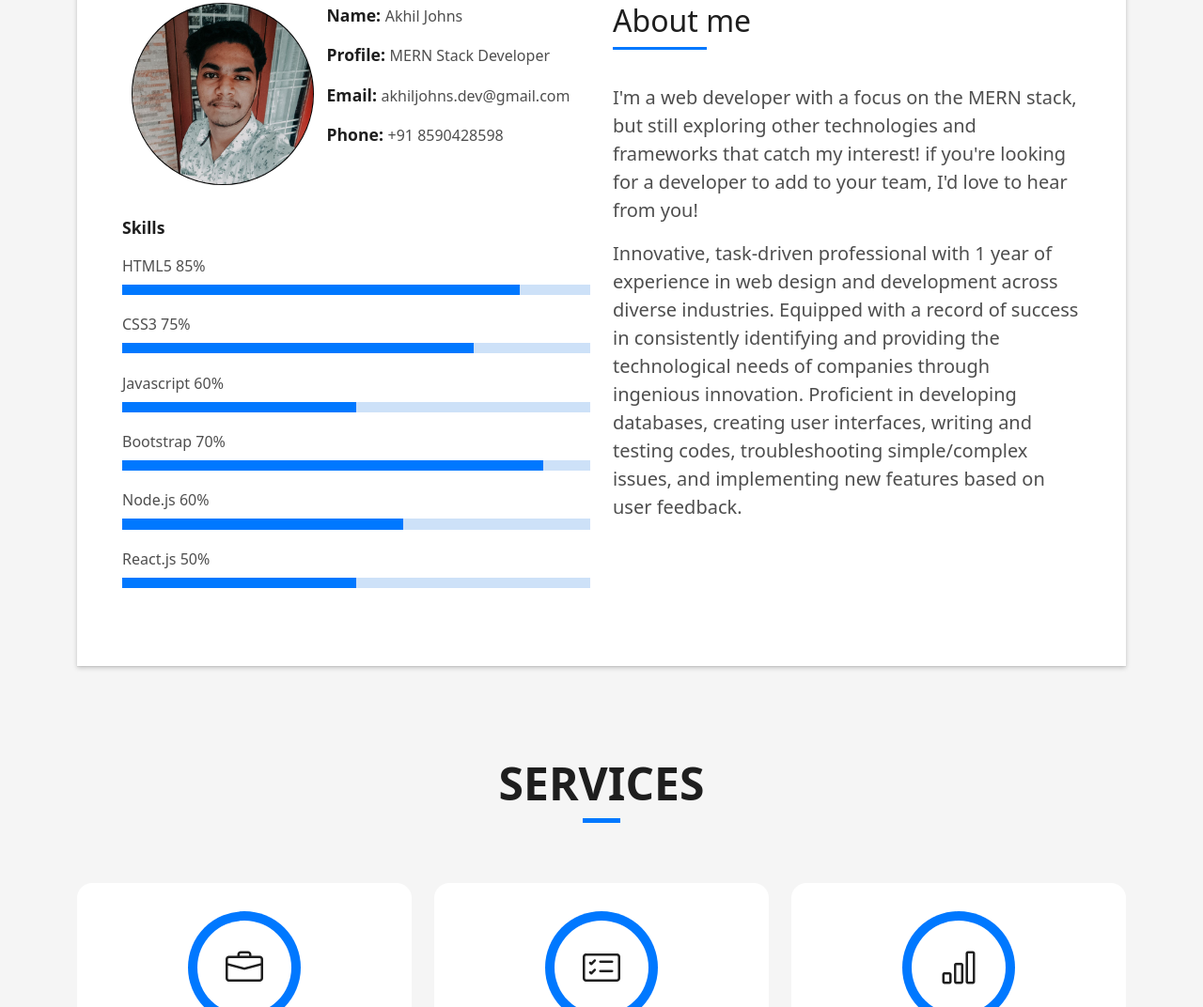
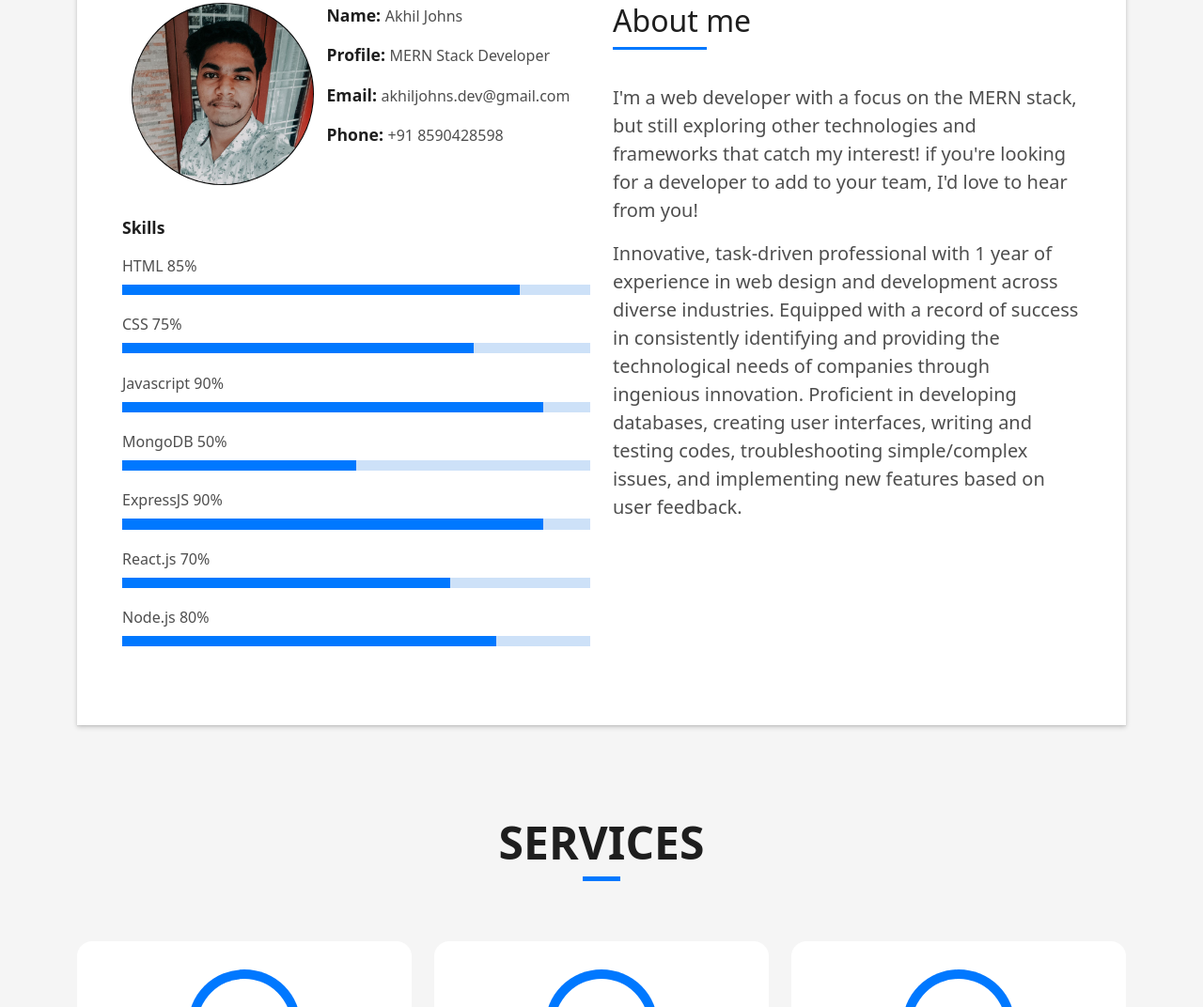
Before and after one commit to akhiljohns/Static-PortFolio, a website: page index.html in a window 1280 px wide. Shown: the part 925-1997 px from the top of the page at 94% size. Drawn offline with nearby package versions, Linux system fonts and the light colour scheme.

Commit message:
Added new tech

```diff
--- a/index.html
+++ b/index.html
@@ -102,29 +102,33 @@
                   </div>
                   <div class="skill-mf">
                     <p class="title-s">Skills</p>
-                    <span>HTML5</span> <span class="pull-right">85%</span>
+                    <span>HTML</span> <span class="pull-right">85%</span>
                     <div class="progress">
                       <div class="progress-bar" role="progressbar" style="width: 85%;" aria-valuenow="85" aria-valuemin="0" aria-valuemax="100"></div>
                     </div>
-                    <span>CSS3</span> <span class="pull-right">75%</span>
+                    <span>CSS</span> <span class="pull-right">75%</span>
                     <div class="progress">
                       <div class="progress-bar" role="progressbar" style="width: 75%" aria-valuenow="75" aria-valuemin="0" aria-valuemax="100"></div>
                     </div>
-                    <span>Javascript</span> <span class="pull-right">60%</span>
-                    <div class="progress">
-                      <div class="progress-bar" role="progressbar" style="width: 50%" aria-valuenow="50" aria-valuemin="0" aria-valuemax="100"></div>
-                    </div>
-                    <span>Bootstrap</span> <span class="pull-right">70%</span>
+                    <span>Javascript</span> <span class="pull-right">90%</span>
                     <div class="progress">
                       <div class="progress-bar" role="progressbar" style="width: 90%" aria-valuenow="90" aria-valuemin="0" aria-valuemax="100"></div>
                     </div>
-                    <span>Node.js</span> <span class="pull-right">60%</span>
+                    <span>MongoDB</span> <span class="pull-right">50%</span>
                     <div class="progress">
-                      <div class="progress-bar" role="progressbar" style="width: 60%" aria-valuenow="60" aria-valuemin="0" aria-valuemax="100"></div>
+                      <div class="progress-bar" role="progressbar" style="width: 50%" aria-valuenow="90" aria-valuemin="0" aria-valuemax="100"></div>
                     </div>
-                    <span>React.js</span> <span class="pull-right">50%</span>
+                    <span>ExpressJS</span> <span class="pull-right">90%</span>
                     <div class="progress">
-                      <div class="progress-bar" role="progressbar" style="width: 50%" aria-valuenow="50" aria-valuemin="0" aria-valuemax="100"></div>
+                      <div class="progress-bar" role="progressbar" style="width: 90%" aria-valuenow="90" aria-valuemin="0" aria-valuemax="100"></div>
+                    </div>
+                    <span>React.js</span> <span class="pull-right">70%</span>
+                    <div class="progress">
+                      <div class="progress-bar" role="progressbar" style="width: 70%" aria-valuenow="50" aria-valuemin="0" aria-valuemax="100"></div>
+                    </div>
+                    <span>Node.js</span> <span class="pull-right">80%</span>
+                    <div class="progress">
+                      <div class="progress-bar" role="progressbar" style="width: 80%" aria-valuenow="60" aria-valuemin="0" aria-valuemax="100"></div>
                     </div>
                   </div>
                 </div>
```
